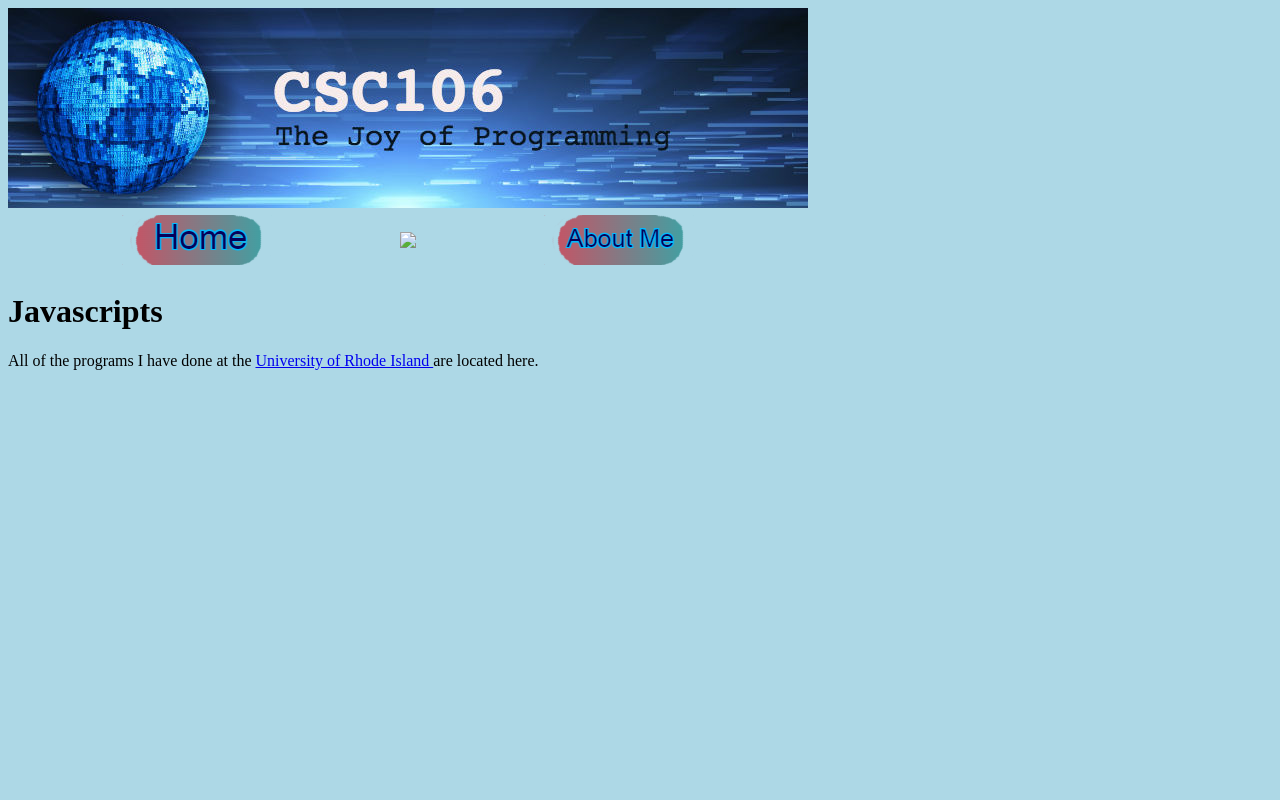
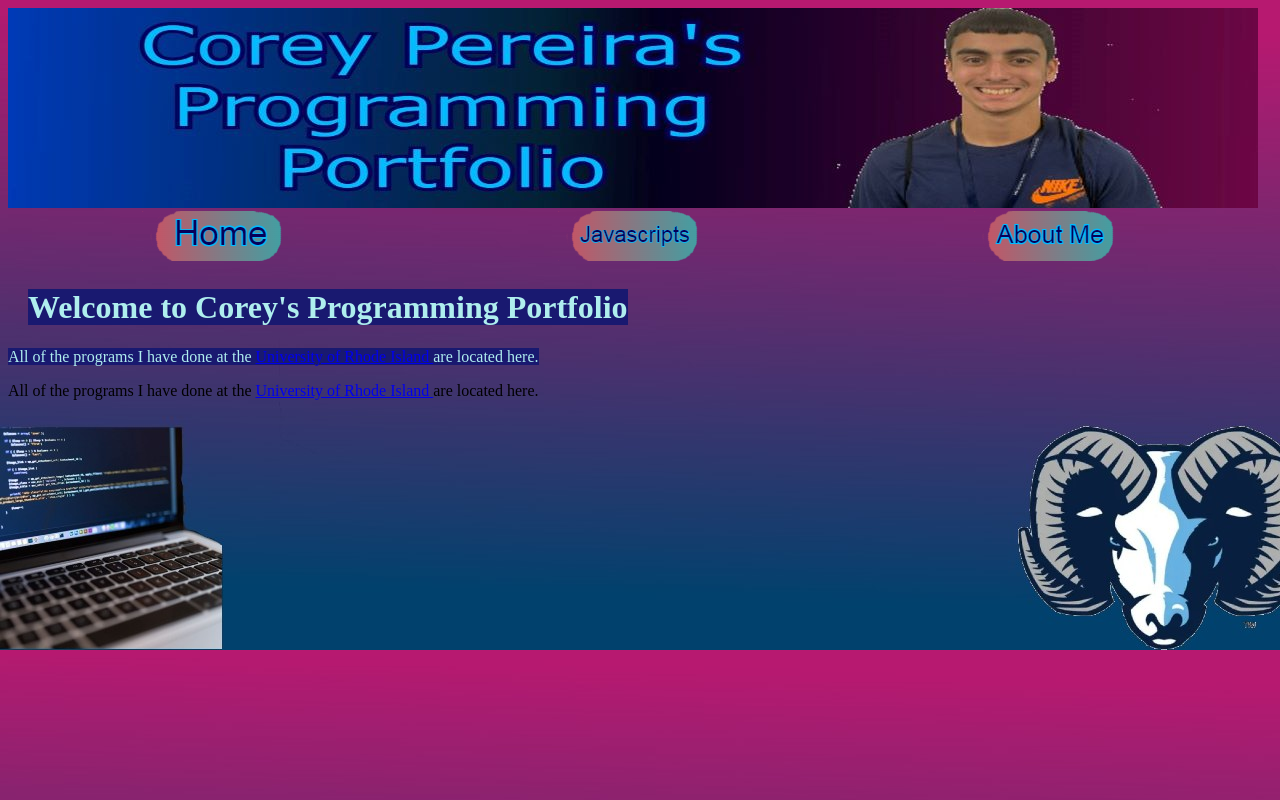
Before and after one commit to CoreyPereira/coreypereira.github.io, a plain HTML site: page javascripts.html in a window 1280 px wide. Drawn offline with Linux system fonts and the light colour scheme.

Commit message:
Update javascripts.html

```diff
--- a/javascripts.html
+++ b/javascripts.html
@@ -3,16 +3,20 @@
     <head>
         <meta charset="utf-8">
         <title>Corey's Programming Portfolio</title>
+<link rel="stylesheet" href="style.css">
     </head>
     <body bgcolor="lightblue">
-        <img src= "csc106_banner.jpg"> <br>
-<table width="800px">
+        <img src= "mybanner.jpg" align="center"> <br>
+<table width="1250px">
 <tr>
 <td align="center"><a href="index.html"> <img src="home.png"></a>  </td>
-<td align="center"><a href="javascripts.html"> <img src="js.png"></a> </td>
+<td align="center"><a href="javascripts.html"> <img src="javascripts.png"></a> </td>
  <td align="center"> <a href="about.html"> <img src="about.png"></a> </td>
 </tr> </table>
-       <h1><strong>Javascripts</strong></h1>
-         <p>All of the programs I have done at the <a href="https://www.uri.edu/"> University of Rhode Island </a> are located here.</p>
+       <h1><strong><mark>Welcome to Corey's Programming Portfolio</mark></strong></h1>
+        <p><mark>All of the programs I have done at the <a href="https://www.uri.edu/"> University of Rhode Island </a> are located here.</mark></p>
+
     </body>
 </html>
+
+All of the programs I have done at the <a href="https://www.uri.edu/"> University of Rhode Island </a> are located here.
```
